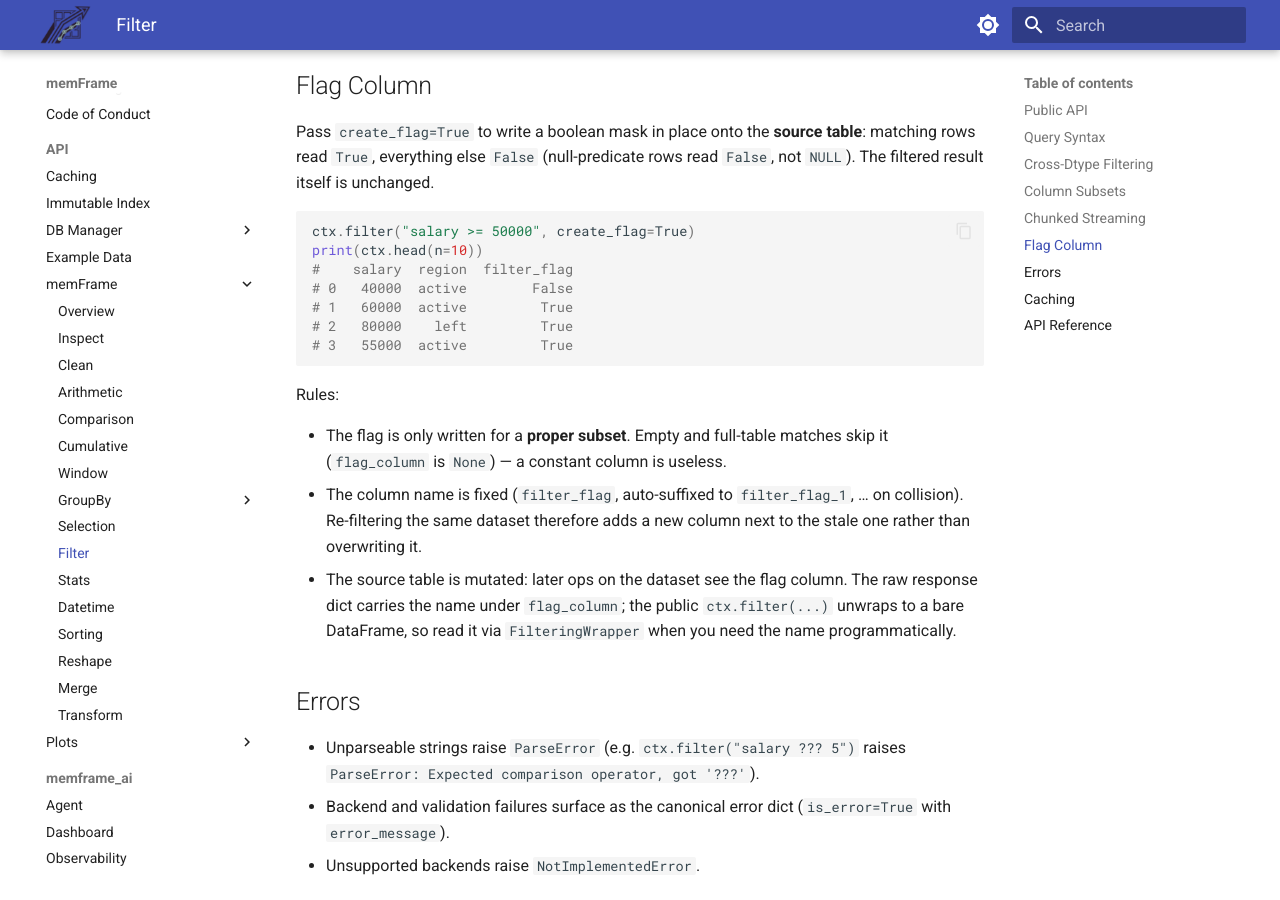
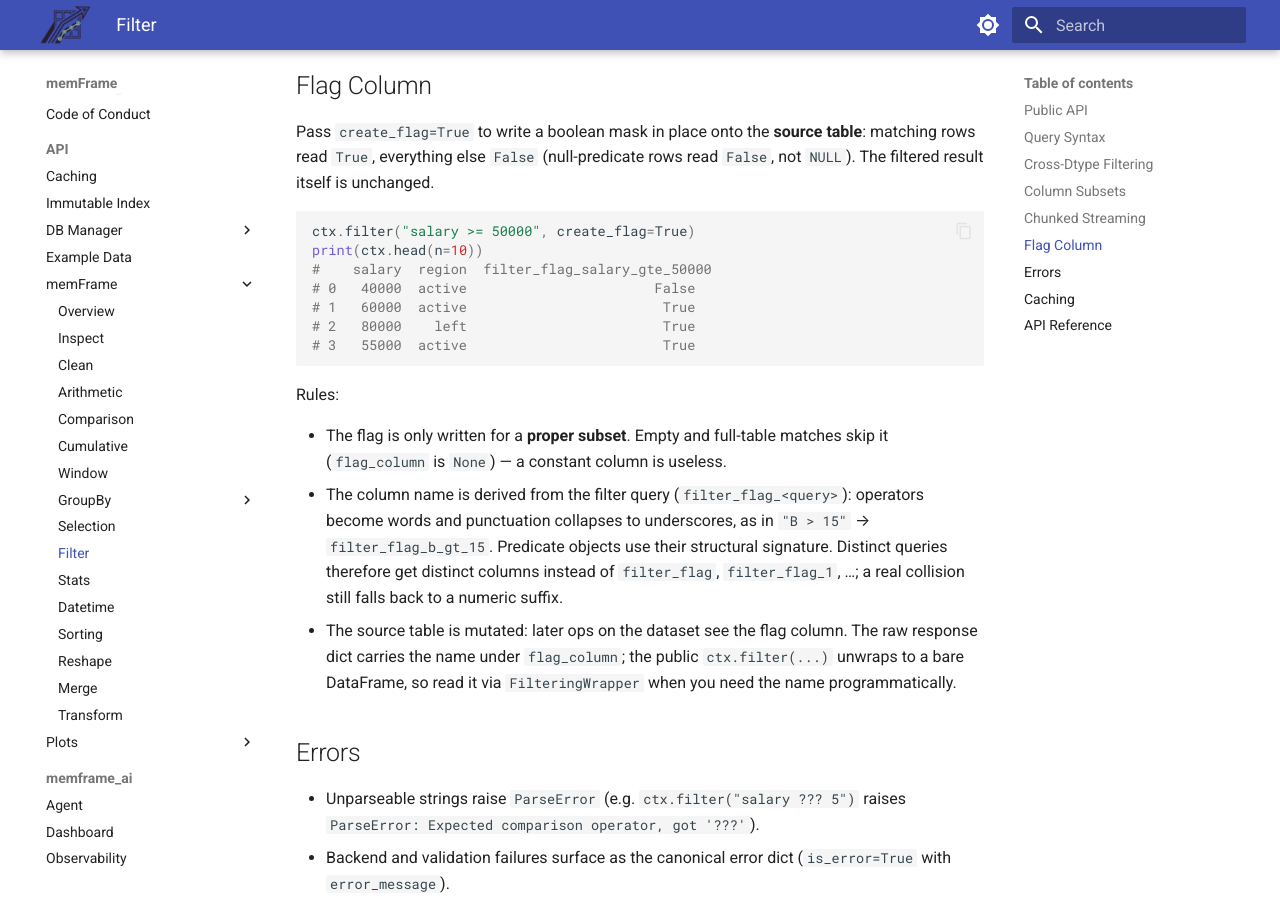
Before and after one commit to Debojit95/memFrame, an MkDocs documentation site: the page built from docs/api/filter.md, in a window 1280 px wide and 900 px high, scrolled down 2205 px. Built offline with MkDocs 1.6.1 and Material for MkDocs 9.7.7, drawn with Linux system fonts in a browser that asks for light colours.

Commit message:
docs: document query-derived filter flag names

````diff
--- a/docs/api/filter.md
+++ b/docs/api/filter.md
@@ -103,20 +103,23 @@ rows read `False`, not `NULL`). The filtered result itself is unchanged.
 ```python
 ctx.filter("salary >= 50000", create_flag=True)
 print(ctx.head(n=10))
-#    salary  region  filter_flag
-# 0   40000  active        False
-# 1   60000  active         True
-# 2   80000    left         True
-# 3   55000  active         True
+#    salary  region  filter_flag_salary_gte_50000
+# 0   40000  active                       False
+# 1   60000  active                        True
+# 2   80000    left                        True
+# 3   55000  active                        True
 ```
 
 Rules:
 
 - The flag is only written for a **proper subset**. Empty and full-table
   matches skip it (`flag_column` is `None`) — a constant column is useless.
-- The column name is fixed (`filter_flag`, auto-suffixed to `filter_flag_1`,
-  … on collision). Re-filtering the same dataset therefore adds a new column
-  next to the stale one rather than overwriting it.
+- The column name is derived from the filter query (`filter_flag_<query>`):
+  operators become words and punctuation collapses to underscores, as in
+  `"B > 15"` → `filter_flag_b_gt_15`. Predicate objects use their structural
+  signature. Distinct queries therefore get distinct columns instead of
+  `filter_flag`, `filter_flag_1`, …; a real collision still falls back to a
+  numeric suffix.
 - The source table is mutated: later ops on the dataset see the flag column.
   The raw response dict carries the name under `flag_column`; the public
   `ctx.filter(...)` unwraps to a bare DataFrame, so read it via
````
Also changed, not shown: CHANGELOG.md (+4 -0 lines).
